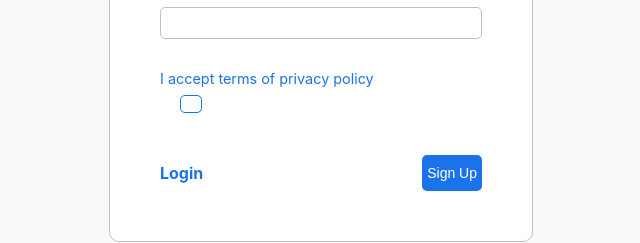
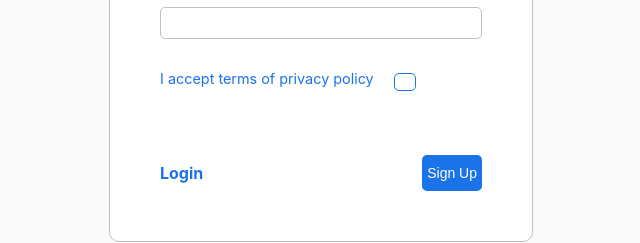
Before and after one commit to BehzadSomee/SignUp, a React (Create React App) app: page / in a window 1280 px wide. Shown: the part 489-732 px from the top of the page, without its empty margins (319-959 px from the left). Built offline with nearby package versions, Linux system fonts and the light colour scheme.

Commit message:
some styles changed

```diff
--- a/src/components/Fields.module.css
+++ b/src/components/Fields.module.css
@@ -52,9 +52,9 @@
     font-size: 0.9rem;
 }
 
-.formField:nth-child(6) label {
+/* .formField:nth-child(6) label {
     color: #1a73e8;
-}
+} */
 
 input[type="checkbox"] {
     margin-left: 20px;
--- a/src/components/SignUp.js
+++ b/src/components/SignUp.js
@@ -68,11 +68,13 @@ const SignUp = () => {
             <Fields errors={errors} touched={touched} id="email" label="Email" type="email" name="email" VAL={data.email} CHANGE={changeHandler} TOUCH={touchHandler} />
             <Fields errors={errors} touched={touched} id="password" label="Password" type="password" name="password" VAL={data.password} CHANGE={changeHandler} TOUCH={touchHandler} />
             <Fields errors={errors} touched={touched} id="confirmPassword" label="Confirm Password" type="password" name="confirmPassword" VAL={data.confirmPassword} CHANGE={changeHandler} TOUCH={touchHandler} />
-            <Fields errors={errors} touched={touched} id="isAccepted" label="I accept terms of privacy policy" type="checkbox" name="isAccepted" VAL={data.isAccepted} CHANGE={changeHandler} TOUCH={touchHandler} />
-                <div className={styles.formButtons}>
-                    <a href='#'>Login</a>
-                    <button type='submit'>Sign Up</button>
-                </div>
+            <div className={styles.checkContainer}>
+                <Fields errors={errors} touched={touched} id="isAccepted" label="I accept terms of privacy policy" type="checkbox" name="isAccepted" VAL={data.isAccepted} CHANGE={changeHandler} TOUCH={touchHandler} />
+            </div>
+            <div className={styles.formButtons}>
+                <a href='#'>Login</a>
+                <button type='submit'>Sign Up</button>
+            </div>
             </form>
             <ToastContainer />
         </div>
--- a/src/components/SignUp.module.css
+++ b/src/components/SignUp.module.css
@@ -65,6 +65,19 @@
 
 }
 
+.checkContainer {
+    display: flex;
+    justify-content: space-between;
+}
+
+.checkContainer :first-child {
+    color: #1a73e8;
+}
+
+.checkContainer :nth-child(1) ,:nth-child(2) {
+    flex-direction: row;
+}
+
 @media (max-width: 440px) {
     .formContainer{
         padding: 20px;
```
